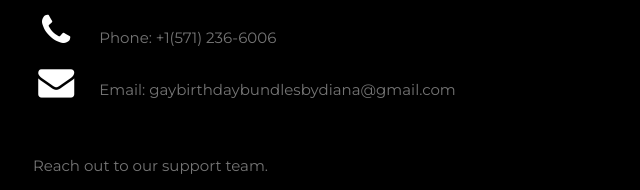
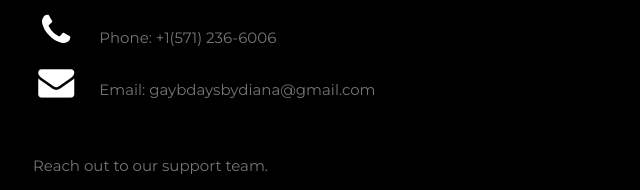
Before and after one commit to oh-thats-not/itsgivingheshewetheythemnonbinaryveganvegetarian, a plain HTML site: page contact.html in a window 1280 px wide. Shown: the part 918-1108 px from the top of the page, 177-817 px from the left. Drawn offline with nearby package versions, Linux system fonts and the light colour scheme.

Commit message:
Update contact.html

```diff
--- a/contact.html
+++ b/contact.html
@@ -74,7 +74,7 @@ body, h1,h2,h3,h4,h5,h6 {font-family: "Montserrat", sans-serif}
     <div class="w3-section">
       <p><i class="fa fa-map-marker fa-fw w3-text-white w3-xxlarge w3-margin-right"></i> Austin, TX.</p>
       <p><i class="fa fa-phone fa-fw w3-text-white w3-xxlarge w3-margin-right"></i> Phone: +1(571) 236-6006</p>
-      <p><i class="fa fa-envelope fa-fw w3-text-white w3-xxlarge w3-margin-right"> </i> Email: gaybirthdaybundlesbydiana@gmail.com</p>
+      <p><i class="fa fa-envelope fa-fw w3-text-white w3-xxlarge w3-margin-right"> </i> Email: gaybdaysbydiana@gmail.com</p>
     </div><br>
     <p>Reach out to our support team.</p>
 
```
